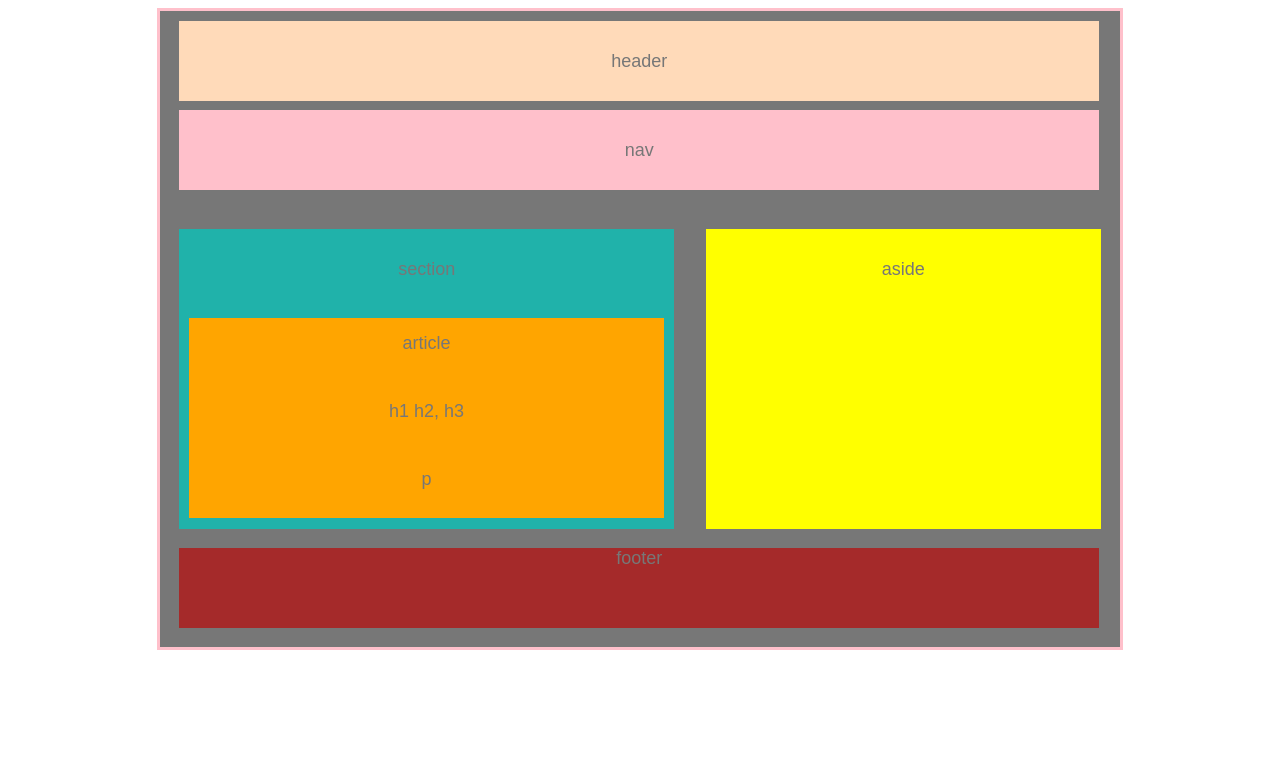
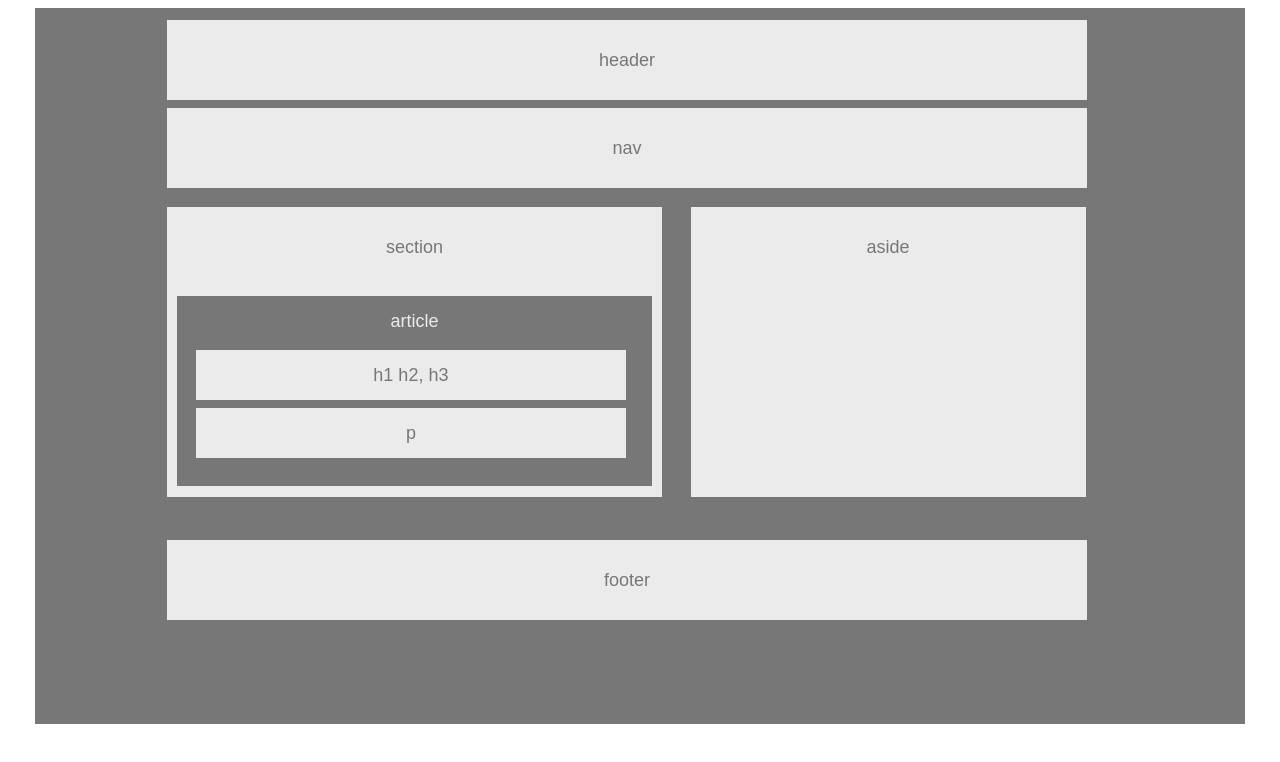
Before and after one commit to DanielJackson18/HW-Wireframe, a plain HTML site: page index.html in a window 1280 px wide. Drawn offline with Linux system fonts and the light colour scheme.

Commit message:
finshined lining up boxes and adding indentions to code

```diff
--- a/index.html
+++ b/index.html
@@ -9,14 +9,13 @@
 
         <body>
             <div id=container>
-                <header class="header">header</header>
-                <nav class="Navagation">nav </nav>
-
+             <header class="header">header</header>
+             <nav class="Navagation">nav </nav>
 
                  <section class="section">section
                     <article class="article">article
-                         <p>h1 h2, h3</p>
-                         <p>p</p>
+                         <p class="paragraph">h1 h2, h3</p>
+                         <p class="paragraph">p</p>
                     </article>
                  </section>
 
--- a/style.css
+++ b/style.css
@@ -7,85 +7,95 @@
 
             #container  {
             font-family: Arial, Helvetica, sans-serif;
-            width: 960px;
-            max-width: 1100px;
-            min-width: 340px;
+            height: 715px;
+            width: 1100px;
             font-size: 18px;
             color: #777;
-            background: #777;
+            background:#777;
             text-align: center;
             line-height: 20px;
             margin: auto;
-            border-style: solid;
-            border-width: 3px;
-            border-color:pink;
+            padding-top:  .5px;
+            padding-left: 110px;
 
             }
 
             .header {
             height: 80px;
             width: 920px;
-            background: peachpuff;
+            background: #ebebeb;
             text-align: center;
             line-height: 80px;
             margin-top: 1%;
             margin-right: 2%;
-            margin-bottom: 1%;
+            margin-bottom: 8px;
             margin-left: 2%;
 
             }
 
             .Navagation  {
-            background:pink;
+            background:#ebebeb;
             text-align: center;
             font-family: Arial, Helvetica, sans-serif;
             line-height: 80px;
             width: 920px;
             height: 80px;
-            margin-top: 1%;
+            margin-top: 8px;
             margin-right: -2%;
-            margin-bottom: 2%;
+            margin-bottom: 18px;
             margin-left: 2%;;
 
             }
 
-
             .section {
-
-                height: 300px;
+            height: 290px;
             width: 495px;
             text-align: center;
             line-height: 80px;
             font-family: Arial, Helvetica, sans-serif;
-                background:lightseagreen;
+            background:#ebebeb;
             float: left;
-                margin-top: 2%;
+            margin-top: 1px;
             margin-bottom: 2%;
             margin-left: 2%;
             margin-right: 2%;
+
             }
 
-
             .article {
-
             width: 475px;
-                height: 200px;
+            height: 190px;
             text-align: center;
             line-height: 50px;
             font-family: Arial, Helvetica, sans-serif;
-                background: orange;
+            background:#777;
             float: left;
             margin-top: 2%;
             margin-bottom: 2%;
             margin-left: 2%;
             margin-right: 1%;
+            color: #ebebeb;
+
             }
 
+            .paragraph {
+            width: 430px;
+            height: 50px;
+            text-align: center;
+            line-height: 50px;
+            font-family: Arial, Helvetica, sans-serif;
+            background: #ebebeb;
+            float: left;
+            margin-top: 4px;
+            margin-bottom: 4px;
+            margin-left: 4%;
+            margin-right: 1%;
+            color: #777;
 
-
+            }
 
             .aside {
-                height: 300px;
+            height: 290px;
             width: 395px;
             text-align: center;
             line-height: 80px;
@@ -94,21 +104,21 @@
             margin-bottom: 2%;
             margin-left: 1%;
             margin-right: 2%;
-                clear: right;
-                background: yellow;
-
+            background:#ebebeb;
+            position: relative;
+            right:12.5%;
+            top: -2.8%;
 
             }
 
 
 
             .footer  {
-
             height: 80px;
             width: 920px;
-                 background: brown;
+            background: #ebebeb;
             text-align: center;
-                 line-height: 20px;
+            line-height: 80px;
             margin-top: 1%;
             margin-right: 2%;
             margin-bottom: 2%;
```
Lines whose indentation alone changed are shown as unchanged.
